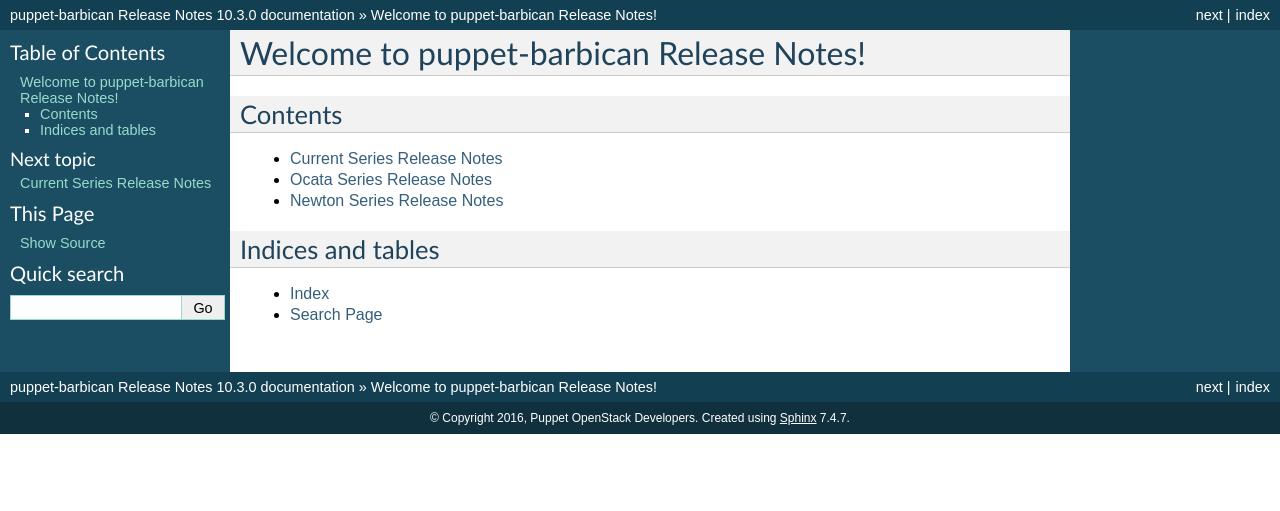
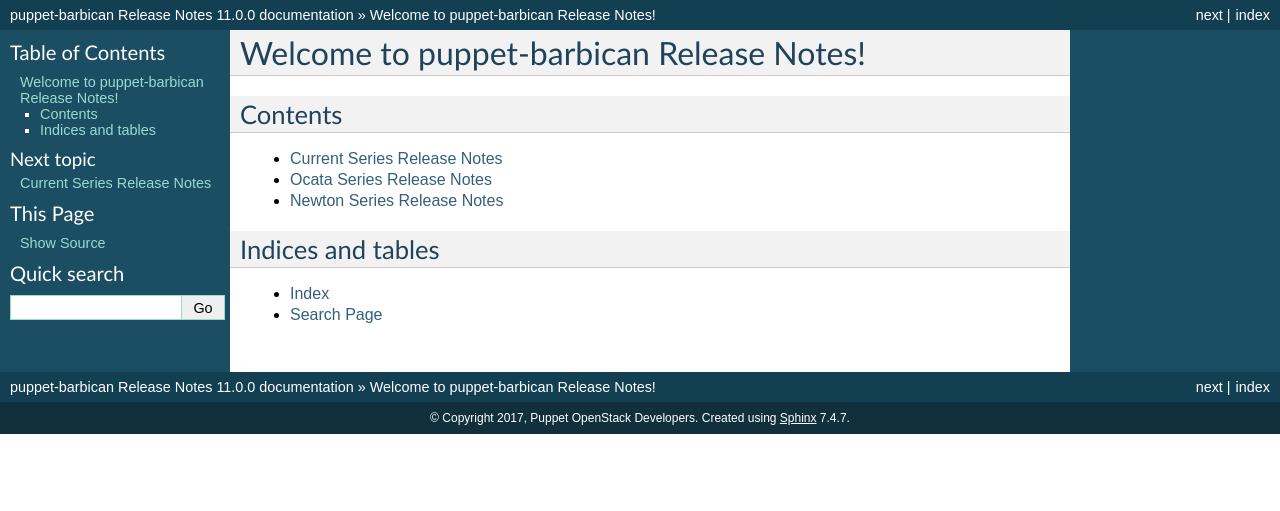
Before and after one commit to openstack/puppet-barbican, a Sphinx documentation site: the page built from releasenotes/source/index.rst, in a window 1280 px wide. Shown: the top 511 px of the page. Built offline with Sphinx 7.4.7, drawn with Linux system fonts in a browser that asks for light colours.

```diff
--- a/releasenotes/source/conf.py
+++ b/releasenotes/source/conf.py
@@ -45,16 +45,16 @@ master_doc = 'index'
 
 # General information about the project.
 project = u'puppet-barbican Release Notes'
-copyright = u'2016, Puppet OpenStack Developers'
+copyright = u'2017, Puppet OpenStack Developers'
 
 # The version info for the project you're documenting, acts as replacement for
 # |version| and |release|, also used in various other places throughout the
 # built documents.
 #
 # The short X.Y version.
-version = '10.3.0'
+version = '11.0.0'
 # The full version, including alpha/beta/rc tags.
-release = '10.3.0'
+release = '11.0.0'
 
 # The language for content autogenerated by Sphinx. Refer to documentation
 # for a list of supported languages.
@@ -198,7 +198,7 @@ latex_elements = {
 #  author, documentclass [howto, manual, or own class]).
 latex_documents = [
   ('index', 'puppet-barbicanReleaseNotes.tex', u'puppet-barbican Release Notes Documentation',
-   u'2016, Puppet OpenStack Developers', 'manual'),
+   u'2017, Puppet OpenStack Developers', 'manual'),
 ]
 
 # The name of an image file (relative to this directory) to place at the top of
@@ -228,7 +228,7 @@ latex_documents = [
 # (source start file, name, description, authors, manual section).
 man_pages = [
     ('index', 'puppet-barbicanreleasenotes', u'puppet-barbican Release Notes Documentation',
-     [u'2016, Puppet OpenStack Developers'], 1)
+     [u'2017, Puppet OpenStack Developers'], 1)
 ]
 
 # If true, show URL addresses after external links.
@@ -242,7 +242,7 @@ man_pages = [
 #  dir menu entry, description, category)
 texinfo_documents = [
   ('index', 'puppet-barbicanReleaseNotes', u'puppet-barbican Release Notes Documentation',
-   u'2016, Puppet OpenStack Developers', 'puppet-barbicanReleaseNotes', 'One line description of project.',
+   u'2017, Puppet OpenStack Developers', 'puppet-barbicanReleaseNotes', 'One line description of project.',
    'Miscellaneous'),
 ]
 
```
Also changed, not shown: metadata.json (+6 -8 lines).
